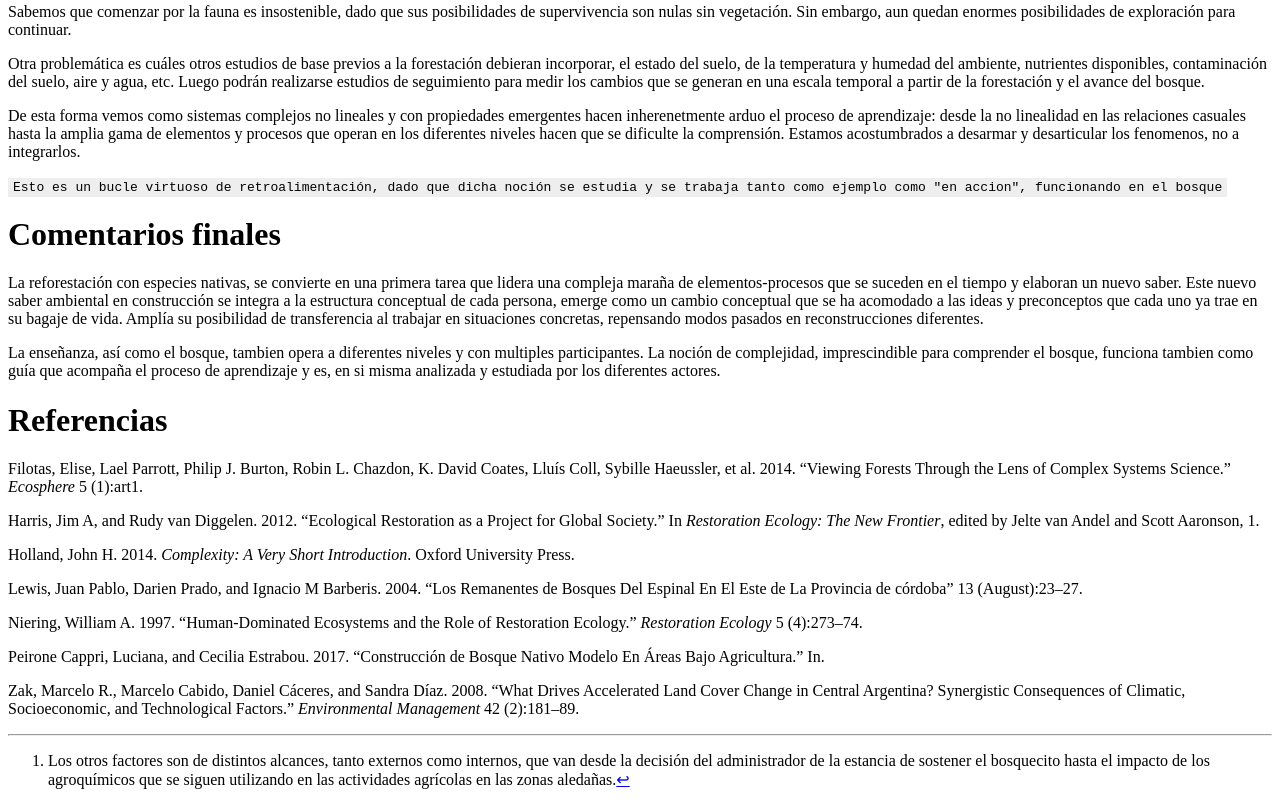
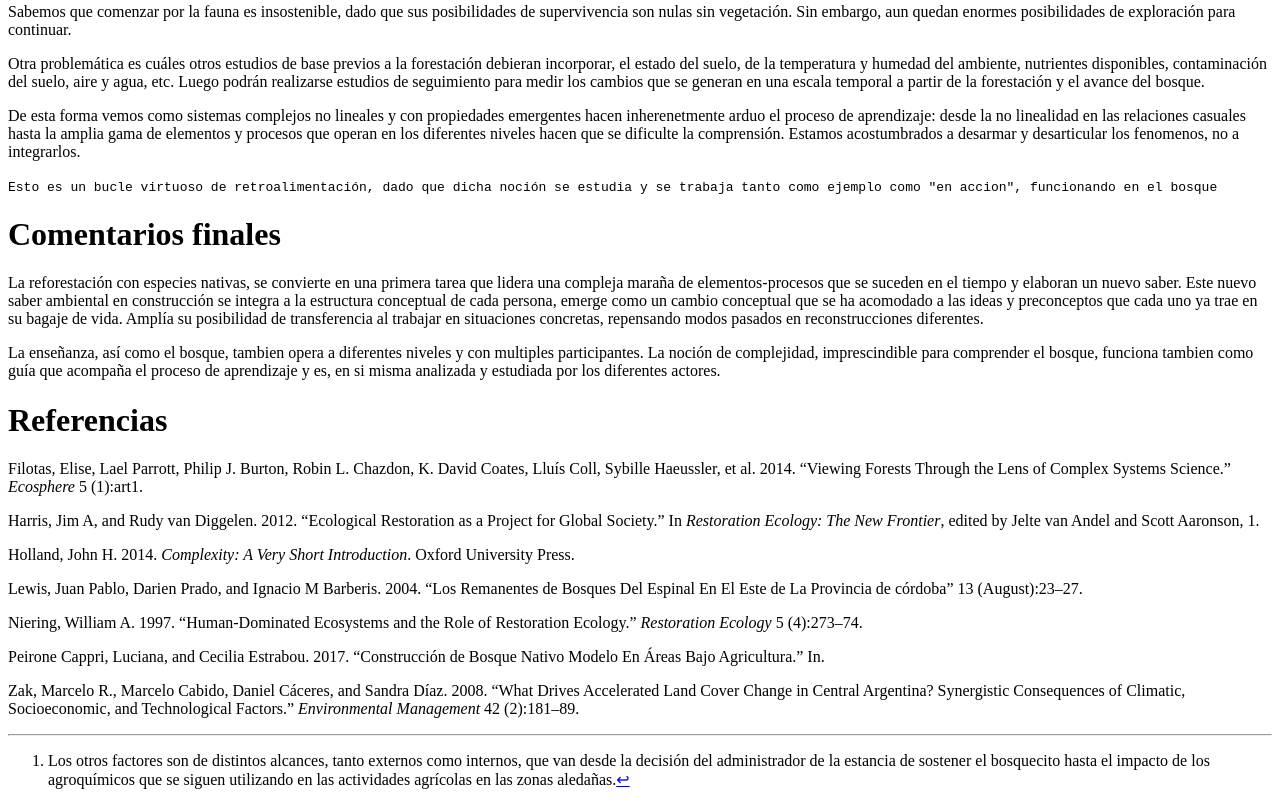
Before and after one commit to soy-julian/complex, a website: page complex.html in a window 1280 px wide. Shown: the part 1791-2596 px from the top of the page. Drawn offline with Linux system fonts and the light colour scheme.

Commit message:
removed css

```diff
--- a/complex.html
+++ b/complex.html
@@ -1,7 +1,6 @@
 <!DOCTYPE html>
 <html xmlns="http://www.w3.org/1999/xhtml" lang="" xml:lang="">
 <head>
-          <link rel="stylesheet" href="css/med.css">
   <meta charset="utf-8" />
   <meta name="generator" content="pandoc" />
   <meta name="viewport" content="width=device-width, initial-scale=1.0, user-scalable=yes" />
```
